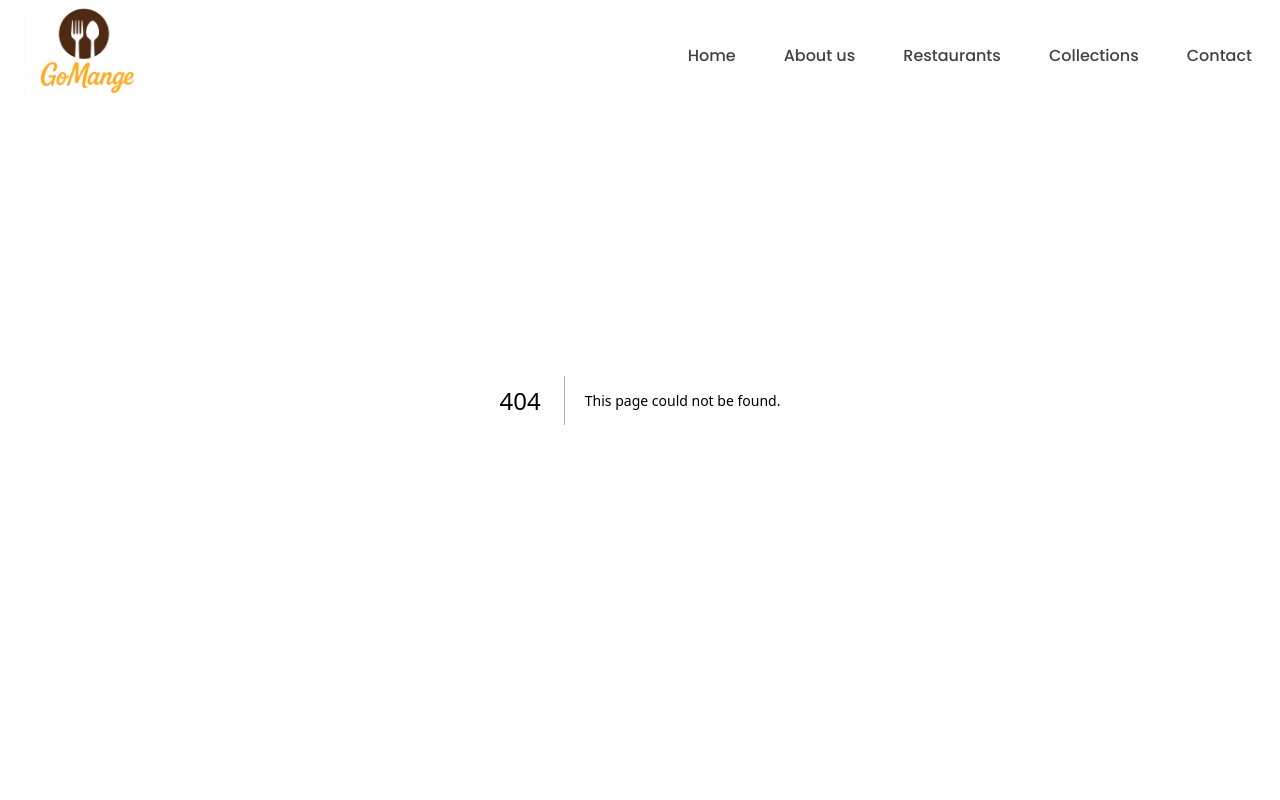
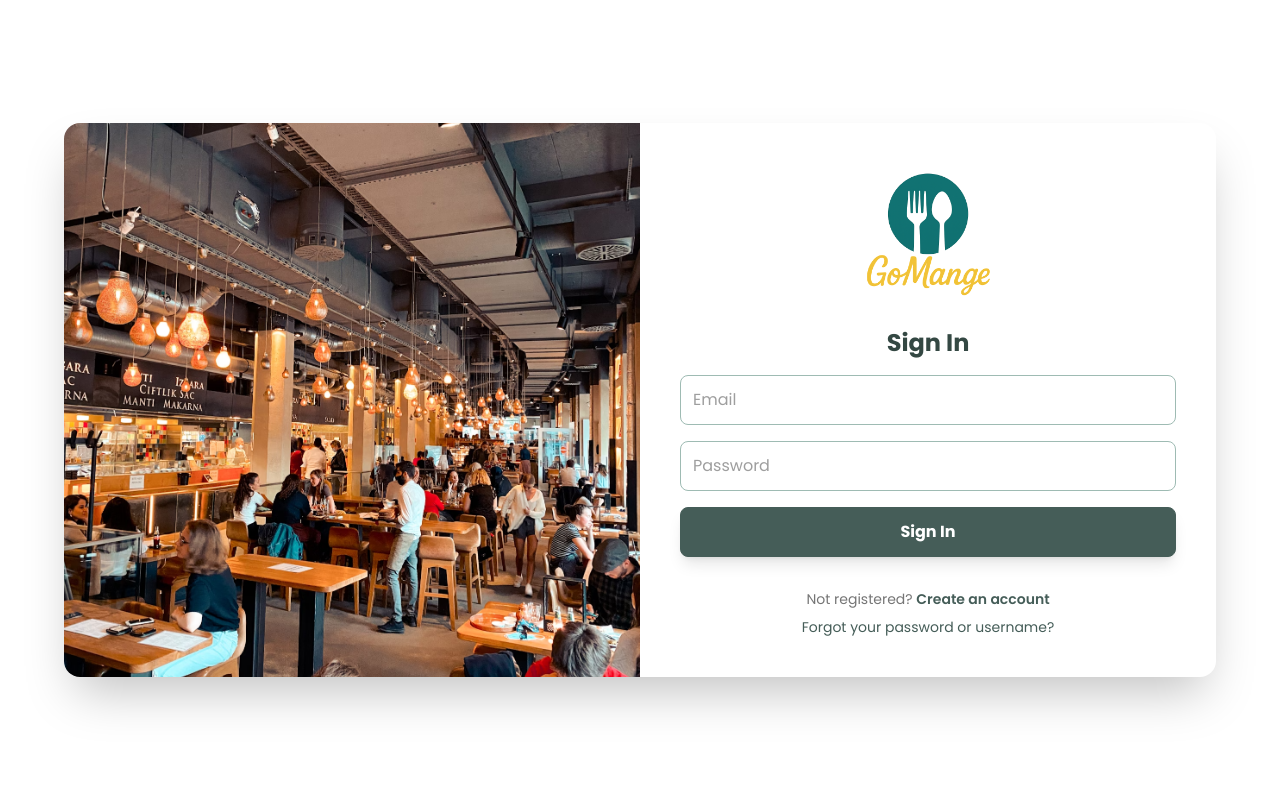
Before and after one commit to DavieBik/gomange-frontend, a Next.js app: page /auth/login in a window 1280 px wide. Before the commit this address had no page. Shown: the top 800 px of the page. Built offline with nearby package versions, Linux system fonts and the light colour scheme.

Commit message:
changes in login

```diff
--- /dev/null
+++ b/src/app/auth/layout.tsx
@@ -0,0 +1,9 @@
+import type { ReactNode } from 'react';
+
+export default function AuthLayout({ children }: { children: ReactNode }) {
+  return (
+    <div className="min-h-screen w-full flex items-center justify-center bg-white">
+      {children}
+    </div>
+  );
+}
--- /dev/null
+++ b/src/app/auth/login/page.tsx
@@ -0,0 +1,91 @@
+'use client';
+
+import { useState } from 'react';
+import { useRouter } from 'next/navigation';
+import Image from 'next/image';
+import Link from 'next/link';
+import AuthForm from '@/components/ui/AuthForm';
+
+async function login(email: string, password: string) {
+  const res = await fetch('http://localhost:3001/api/auth/login', {
+    method: 'POST',
+    headers: { 'Content-Type': 'application/json' },
+    body: JSON.stringify({ email, password }),
+  });
+  if (!res.ok) {
+    const data = await res.json();
+    throw new Error(data.error || 'Login failed');
+  }
+  return res.json(); // { token, role }
+}
+
+export default function LoginPage() {
+  const [error, setError] = useState('');
+  const router = useRouter();
+
+  const handleLogin = async (email: string, password: string) => {
+    setError('');
+    try {
+      console.log('Intentando login con:', email, password);
+      const { token, role } = await login(email, password);
+      console.log('Respuesta login:', token, role);
+      localStorage.setItem('token', token);
+      localStorage.setItem('role', role);
+      // Redirige según el rol
+      if (role === 'admin') {
+        router.push('/');
+      } else {
+        router.push('/');
+      }
+    } catch (err: any) {
+      console.error('Login error:', err);
+      setError(err.message);
+    }
+  };
+
+  return (
+    <div className="flex items-center justify-center min-h-screen w-full">
+      <div className="flex flex-col md:flex-row bg-white rounded-2xl shadow-2xl overflow-hidden w-full max-w-6xl min-h-[500px]">
+        {/* Right: Side image */}
+        <div className="hidden md:block md:w-1/2 relative min-h-[500px] order-2 md:order-1">
+          <Image
+            src="/placeholder/restaurants-1.png"
+            alt="Restaurant"
+            fill
+            style={{ objectFit: 'cover' }}
+            className="rounded-l-xl"
+            priority={false}
+          />
+        </div>
+        {/* Left: Logo and form */}
+        <div className="flex flex-col items-center justify-center p-10 md:w-1/2 w-full order-1 md:order-2">
+          <Image
+            src="/images/logo-1.png"
+            alt="Logo"
+            width={140}
+            height={140}
+            className="mb-6"
+            priority
+          />
+          <AuthForm
+            title="Sign In"
+            buttonText="Sign In"
+            onSubmit={handleLogin}
+            error={error}
+          />
+          <div className="mt-8 flex flex-col items-center gap-2 w-full">
+            <span className="text-sm text-gray-600">
+              Not registered?{' '}
+              <Link href="/auth/register" className="text-primary-600 font-semibold hover:underline">
+                Create an account
+              </Link>
+            </span>
+            <Link href="/auth/forgot" className="text-sm text-primary-600 hover:underline">
+              Forgot your password or username?
+            </Link>
+          </div>
+        </div>
+      </div>
+    </div>
+  );
+}
--- a/src/app/layout.tsx
+++ b/src/app/layout.tsx
@@ -1,8 +1,8 @@
 import '../../styles/global.css'
 import type { Metadata } from 'next'
 import 'keen-slider/keen-slider.min.css'
-import Header from '@/components/layout/Header'
-import Footer from '@/components/layout/Footer'
+import LayoutShell from '@/components/layout/LayoutShell'
+
 
 export const metadata: Metadata = {
   title: 'GoMange CMS',
@@ -23,9 +23,9 @@ export default function RootLayout({
         />
       </head>
       <body className="min-h-screen bg-white">
-        <Header />
-        {children}
-        <Footer />
+        <LayoutShell>
+          {children}
+        </LayoutShell>
       </body>
     </html>
   )
--- a/src/components/layout/Header.tsx
+++ b/src/components/layout/Header.tsx
@@ -13,21 +13,63 @@ interface NavLink {
 export default function Header() {
   const [isOpen, setIsOpen] = useState(false)
   const [scrolled, setScrolled] = useState(false)
+  const [role, setRole] = useState<string | null>(null)
+  const [isLogged, setIsLogged] = useState(false)
   const pathname = usePathname()
 
   useEffect(() => {
     const handleScroll = () => setScrolled(window.scrollY > 10)
     window.addEventListener('scroll', handleScroll)
-    return () => window.removeEventListener('scroll', handleScroll)
+    setRole(localStorage.getItem('role'))
+    setIsLogged(!!localStorage.getItem('token'))
+
+    const handleStorage = () => {
+      setRole(localStorage.getItem('role'))
+      setIsLogged(!!localStorage.getItem('token'))
+    }
+    window.addEventListener('storage', handleStorage)
+
+    return () => {
+      window.removeEventListener('scroll', handleScroll)
+      window.removeEventListener('storage', handleStorage)
+    }
   }, [])
 
-  const navLinks: NavLink[] = [
+  // Links base
+  const baseLinks: NavLink[] = [
     { name: 'Home', href: '/' },
     { name: 'About us', href: '/about' },
     { name: 'Restaurants', href: '/restaurants' },
     { name: 'Collections', href: '/collections' },
     { name: 'Contact', href: '/contact' },
   ]
+
+  // User links
+  const userLinks: NavLink[] = [
+    ...baseLinks,
+    isLogged
+      ? { name: 'Logout', href: '#' }
+      : { name: 'Login', href: '/auth/login' },
+  ]
+
+  // Admin links
+  const adminLinks: NavLink[] = [
+    ...baseLinks,
+    { name: 'Dashboard', href: '/admin/' },
+    { name: 'Logout', href: '#' },
+  ]
+
+  const navLinks = role === 'admin' ? adminLinks : userLinks
+
+  // Logout handler
+  const handleLogout = (e: React.MouseEvent) => {
+    e.preventDefault()
+    localStorage.removeItem('token')
+    localStorage.removeItem('role')
+    setIsLogged(false)
+    setRole(null)
+    window.location.href = '/'
+  }
 
   return (
     <header className={`fixed w-full z-50 transition-all duration-300 ${scrolled ? 'bg-white/90 backdrop-blur-md shadow-sm border-b border-gray-100 py-2' : 'bg-white py-4'}`}>
@@ -47,7 +89,16 @@ export default function Header() {
 
           {/* Desktop Menu */}
           <nav className="hidden md:flex items-center space-x-10">
-            {navLinks.map((link) => (
+            {navLinks.map((link) =>
+              link.name === 'Logout' ? (
+                <button
+                  key="logout"
+                  onClick={handleLogout}
+                  className="relative text-gray-700 hover:text-primary font-medium transition-colors px-1 py-2"
+                >
+                  Logout
+                </button>
+              ) : (
                 <Link
                   key={link.href}
                   href={link.href}
@@ -60,7 +111,8 @@ export default function Header() {
                     <span className="absolute left-0 bottom-0 w-full h-1 bg-primary rounded-full"></span>
                   )}
                 </Link>
-            ))}
+              )
+            )}
           </nav>
 
           {/* Mobile Menu Button */}
@@ -79,10 +131,19 @@ export default function Header() {
           </button>
         </div>
 
-        {/* Mobile Menu - Fondo sólido para mejor contraste */}
+        {/* Mobile Menu */}
         <div className={`md:hidden ${isOpen ? 'block' : 'hidden'} bg-white/95 backdrop-blur-md rounded-lg shadow-lg mt-2 transition-all duration-300`}>
           <div className="pt-2 pb-4 space-y-2">
-            {navLinks.map((link) => (
+            {navLinks.map((link) =>
+              link.name === 'Logout' ? (
+                <button
+                  key="logout"
+                  onClick={handleLogout}
+                  className="block w-full text-left px-4 py-3 rounded-md text-lg font-medium transition-colors text-gray-700 hover:bg-gray-50"
+                >
+                  Logout
+                </button>
+              ) : (
                 <Link
                   key={link.href}
                   href={link.href}
@@ -98,7 +159,8 @@ export default function Header() {
                     <span className="absolute left-4 right-4 bottom-2 h-0.5 bg-primary rounded-full"></span>
                   )}
                 </Link>
-            ))}
+              )
+            )}
           </div>
         </div>
       </div>
--- /dev/null
+++ b/src/components/layout/LayoutShell.tsx
@@ -0,0 +1,18 @@
+'use client';
+
+import { usePathname } from 'next/navigation';
+import Header from '@/components/layout/Header';
+import Footer from '@/components/layout/Footer';
+
+export default function LayoutShell({ children }: { children: React.ReactNode }) {
+  const pathname = usePathname();
+  const hideHeaderFooter = pathname.startsWith('/auth');
+
+  return (
+    <>
+      {!hideHeaderFooter && <Header />}
+      {children}
+      {!hideHeaderFooter && <Footer />}
+    </>
+  );
+}
--- /dev/null
+++ b/src/components/ui/AuthForm.tsx
@@ -0,0 +1,50 @@
+import React, { useState } from 'react';
+
+interface AuthFormProps {
+  title: string;
+  buttonText: string;
+  onSubmit: (email: string, password: string) => Promise<void>;
+  error?: string;
+}
+
+export default function AuthForm({ title, buttonText, onSubmit, error }: AuthFormProps) {
+  const [email, setEmail] = useState('');
+  const [password, setPassword] = useState('');
+
+  const handleSubmit = async (e: React.FormEvent) => {
+    e.preventDefault();
+    await onSubmit(email, password);
+  };
+
+  return (
+    <form
+      onSubmit={handleSubmit}
+      className="w-full flex flex-col gap-4"
+    >
+      <h2 className="text-2xl font-bold text-primary-700 text-center">{title}</h2>
+      <input
+        type="email"
+        placeholder="Email"
+        value={email}
+        onChange={e => setEmail(e.target.value)}
+        className="border border-primary-300 focus:border-primary-500 p-3 rounded-lg outline-none"
+        required
+      />
+      <input
+        type="password"
+        placeholder="Password"
+        value={password}
+        onChange={e => setPassword(e.target.value)}
+        className="border border-primary-300 focus:border-primary-500 p-3 rounded-lg outline-none"
+        required
+      />
+      <button
+        type="submit"
+        className="btn-primary"
+      >
+        {buttonText}
+      </button>
+      {error && <div className="text-red-600 text-center font-semibold">{error}</div>}
+    </form>
+  );
+}
```
Lines whose indentation alone changed are shown as unchanged.
